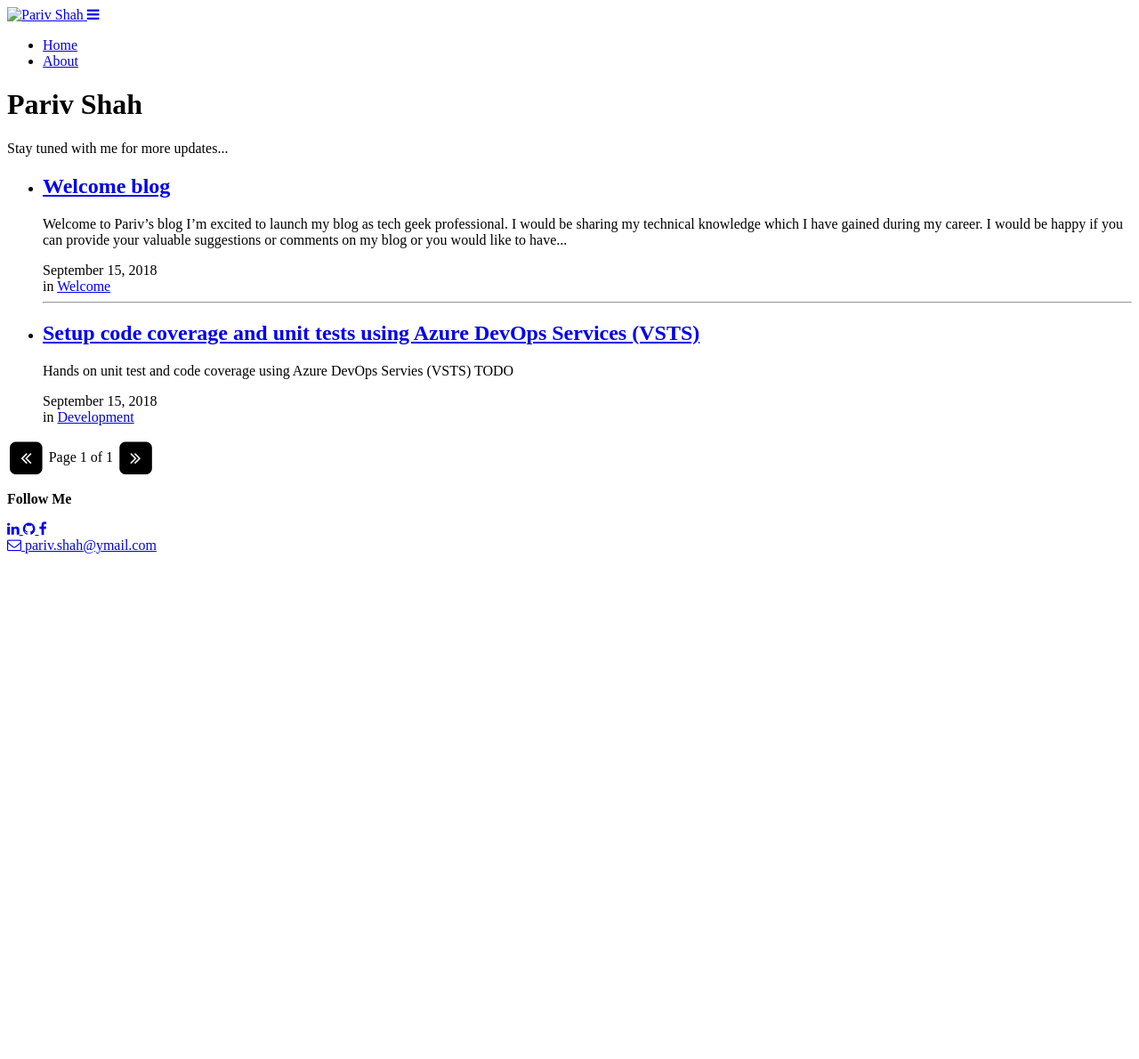
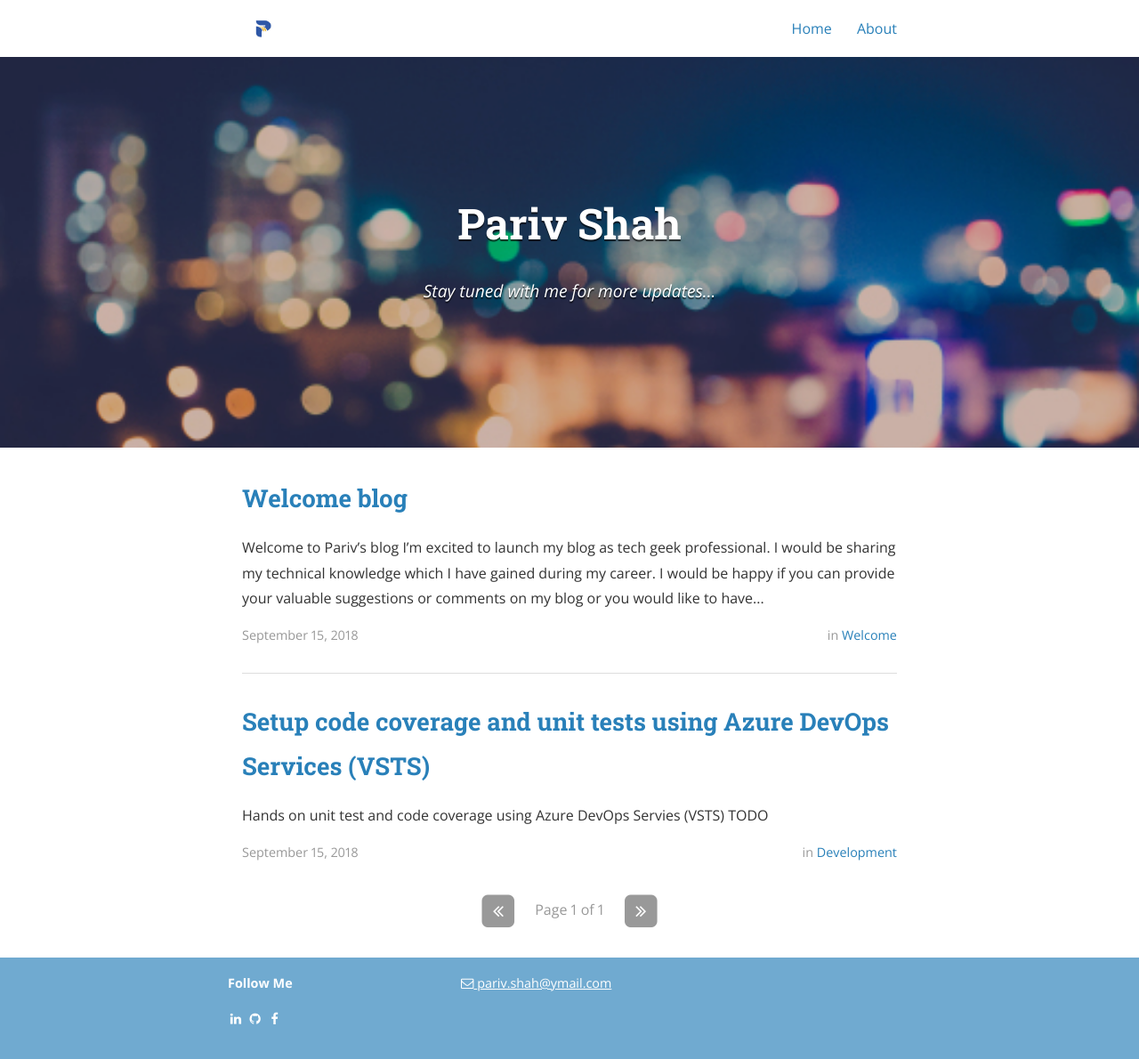
Before and after one commit to parivshah/blog, a Jekyll site: the page built from index.html, in a window 1280 px wide. Shown: the whole page at 89% size. Built offline with Jekyll 4.4.1, drawn with Linux system fonts in a browser that asks for light colours; nearby versions of some CDN libraries; the list of posts is cut into pages by our own code; before the commit the page ends 900 px from its top, so only the background shows below that.

Commit message:
check-in

```diff
--- a/_config.yml
+++ b/_config.yml
@@ -17,7 +17,7 @@ description: >
 # Base URL of site (i.e. /blog). It should always start with a slash,
 # and never end with a slash. Set it to a blank value if hosting at the
 # root of your server.
-baseurl: "blog" # the subpath of your site, e.g. /blog/
+baseurl: "/blog" # the subpath of your site, e.g. /blog/
 url: "http://parivshah.github.io" # the base hostname & protocol for your site
 cover: "/assets/header_image_blur.jpg"
 logo: "/assets/logo.jpg"
```
